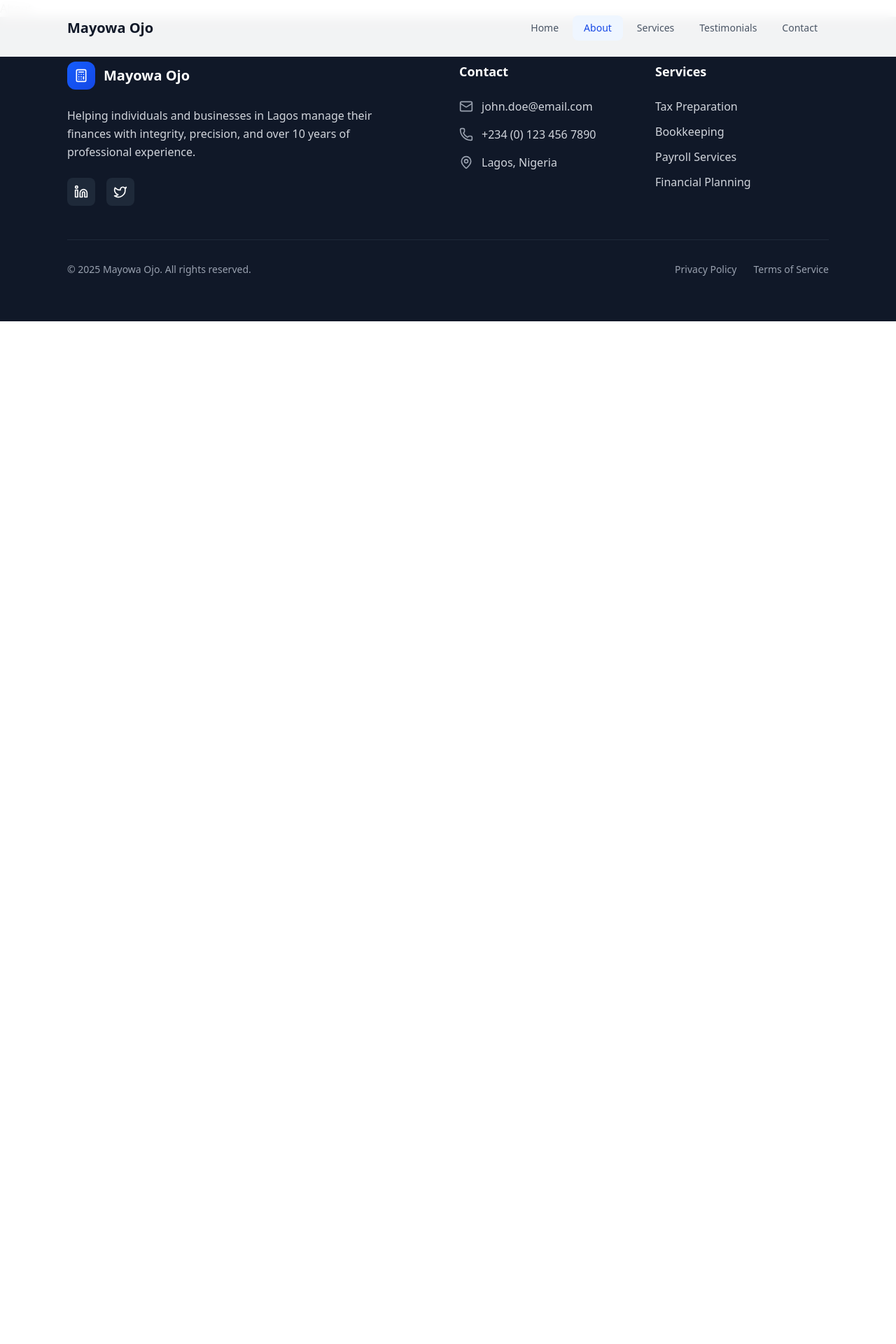
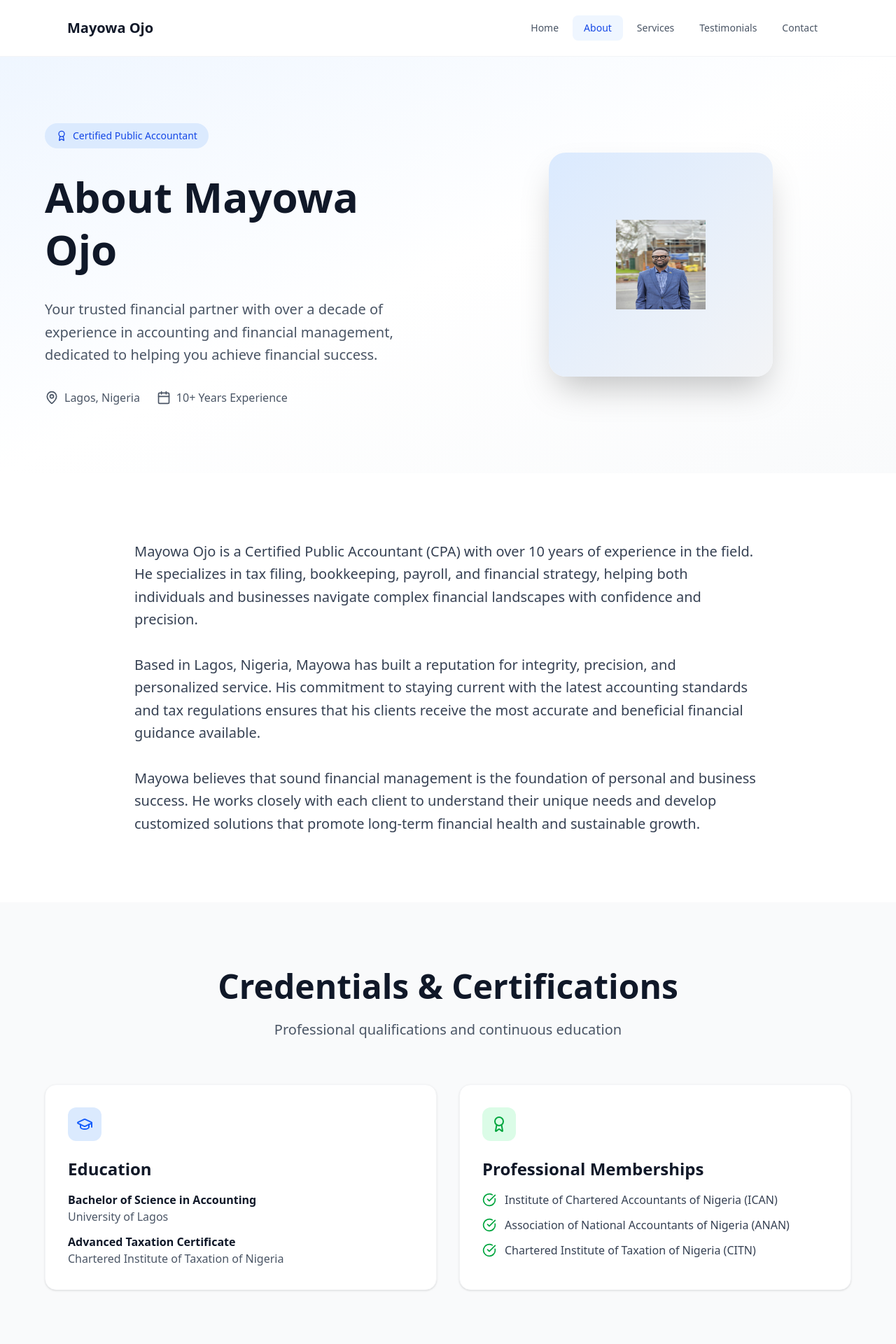
Before and after one commit to theNubiadev/mayowaojoWeb, a React (Vite) app: page /about in a window 1280 px wide. Shown: the top 1920 px of the page at 70% size. Before the commit the page ends 800 px from the top, so only its background shows below. Built offline with nearby package versions, Linux system fonts and the light colour scheme.

Commit message:
feat: added the hero image for the about

```diff
--- a/src/App.jsx
+++ b/src/App.jsx
@@ -4,6 +4,7 @@ import Header from './components/Header';
 import Footer from './components/Footer';
 import Home from "./pages/Home";
 import About from "./pages/About";
+import Contact from './pages/Contact';
 
 function App() {
   return (
@@ -14,6 +15,7 @@ function App() {
           <Routes>
             <Route path="/" element={<Home />} />
             <Route path="/about" element={<About />} />
+            <Route path="/contact" element={<Contact />} />
           </Routes>
         </main>
         <Footer />
--- a/src/components/Footer.jsx
+++ b/src/components/Footer.jsx
@@ -1,5 +1,5 @@
 import React from "react";
-import {Mail, Phone, MapPin, Linkedin, Twitter, Calculator} from "lucide-react";
+import {Mail, Phone, MapPin, Linkedin, Twitter} from "lucide-react";
 function Footer() {
   return (
  <footer className="bg-gray-900 text-white">
@@ -8,9 +8,6 @@ function Footer() {
           {/* Brand */}
           <div className="md:col-span-2 space-y-6">
             <div className="flex items-center space-x-3">
-              <div className="w-10 h-10 bg-gradient-to-br from-blue-600 to-blue-700 rounded-xl flex items-center justify-center">
-                <Calculator className="h-5 w-5 text-white" />
-              </div>
               <div className="flex flex-col">
                 <span className="text-xl font-bold">Mayowa Ojo</span>
                 {/* <span className="text-sm text-gray-400">Certified Public Accountant</span> */}
--- a/src/pages/About.jsx
+++ b/src/pages/About.jsx
@@ -1,8 +1,118 @@
 import React from 'react'
-
+import { Award,  Users, Calendar, MapPin, GraduationCap, CheckCircle} from 'lucide-react';
+import Hero from "../assets/Hero.jpg"
 function About() {
   return (
-    <div>About</div>
+    <div className="min-h-screen pt-20">
+      <section className="py-24 px-6 lg:px-8 bg-gradient-to-br from-blue-50 via-white to-gray-50">
+        <div className="max-w-6xl mx-auto">
+          <div className="grid grid-cols-1 lg:grid-cols-2 gap-16 items-center">
+            <div>
+              <div className="inline-flex items-center px-4 py-2 bg-blue-100 text-blue-700 rounded-full text-sm font-medium mb-8">
+                <Award className="h-4 w-4 mr-2" />
+                Certified Public Accountant
+              </div>
+              <h1 className="text-4xl md:text-6xl font-bold text-gray-900 mb-8 leading-tight">
+                About Mayowa Ojo
+              </h1>
+              <p className="text-xl text-gray-600 leading-relaxed mb-8">
+                Your trusted financial partner with over a decade of experience in accounting and financial management, dedicated to helping you achieve financial success.
+              </p>
+              <div className="flex items-center space-x-6 text-gray-600">
+                <div className="flex items-center">
+                  <MapPin className="h-5 w-5 mr-2" />
+                  <span>Lagos, Nigeria</span>
+                </div>
+                <div className="flex items-center">
+                  <Calendar className="h-5 w-5 mr-2" />
+                  <span>10+ Years Experience</span>
+                </div>
+              </div>
+            </div>
+            <div className="flex justify-center">
+              <div className="w-80 h-80 bg-gradient-to-br from-blue-100 to-gray-100 rounded-3xl flex items-center justify-center shadow-2xl">
+                <img src={Hero} className="h-32 w-32 text-gray-400 " />
+              </div>
+            </div>
+          </div>
+        </div>
+      </section>
+
+
+      {/* Bio Section */}
+      <section className="py-24 px-6 lg:px-8 bg-white">
+        <div className="max-w-4xl mx-auto">
+          <div className="prose prose-xl max-w-none">
+            <p className="text-xl text-gray-700 leading-relaxed mb-8">
+              Mayowa Ojo is a Certified Public Accountant (CPA) with over 10 years of experience in the field.
+              He specializes in tax filing, bookkeeping, payroll, and financial strategy, helping both individuals
+              and businesses navigate complex financial landscapes with confidence and precision.
+            </p>
+            <p className="text-xl text-gray-700 leading-relaxed mb-8">
+              Based in Lagos, Nigeria, Mayowa has built a reputation for integrity, precision, and personalized service.
+              His commitment to staying current with the latest accounting standards and tax regulations ensures that
+              his clients receive the most accurate and beneficial financial guidance available.
+            </p>
+            <p className="text-xl text-gray-700 leading-relaxed">
+              Mayowa believes that sound financial management is the foundation of personal and business success.
+              He works closely with each client to understand their unique needs and develop customized solutions
+              that promote long-term financial health and sustainable growth.
+            </p>
+          </div>
+        </div>
+      </section>
+
+
+       {/* Credentials */}
+      <section className="py-24 px-6 lg:px-8 bg-gray-50">
+        <div className="max-w-6xl mx-auto">
+          <div className="text-center mb-16">
+            <h2 className="text-4xl md:text-5xl font-bold text-gray-900 mb-6">Credentials & Certifications</h2>
+            <p className="text-xl text-gray-600">Professional qualifications and continuous education</p>
+          </div>
+
+          <div className="grid grid-cols-1 md:grid-cols-2 gap-8">
+            <div className="bg-white rounded-2xl p-8 shadow-sm border border-gray-100">
+              <div className="w-12 h-12 bg-blue-100 rounded-xl flex items-center justify-center mb-6">
+                <GraduationCap className="h-6 w-6 text-blue-600" />
+              </div>
+              <h3 className="text-2xl font-bold text-gray-900 mb-4">Education</h3>
+              <div className="space-y-3">
+                <div>
+                  <p className="font-semibold text-gray-900">Bachelor of Science in Accounting</p>
+                  <p className="text-gray-600">University of Lagos</p>
+                </div>
+                <div>
+                  <p className="font-semibold text-gray-900">Advanced Taxation Certificate</p>
+                  <p className="text-gray-600">Chartered Institute of Taxation of Nigeria</p>
+                </div>
+              </div>
+            </div>
+
+            <div className="bg-white rounded-2xl p-8 shadow-sm border border-gray-100">
+              <div className="w-12 h-12 bg-green-100 rounded-xl flex items-center justify-center mb-6">
+                <Award className="h-6 w-6 text-green-600" />
+              </div>
+              <h3 className="text-2xl font-bold text-gray-900 mb-4">Professional Memberships</h3>
+              <div className="space-y-3">
+                <div className="flex items-center">
+                  <CheckCircle className="h-5 w-5 text-green-600 mr-3" />
+                  <span className="text-gray-700">Institute of Chartered Accountants of Nigeria (ICAN)</span>
+                </div>
+                <div className="flex items-center">
+                  <CheckCircle className="h-5 w-5 text-green-600 mr-3" />
+                  <span className="text-gray-700">Association of National Accountants of Nigeria (ANAN)</span>
+                </div>
+                <div className="flex items-center">
+                  <CheckCircle className="h-5 w-5 text-green-600 mr-3" />
+                  <span className="text-gray-700">Chartered Institute of Taxation of Nigeria (CITN)</span>
+                </div>
+              </div>
+            </div>
+          </div>
+        </div>
+      </section>
+    </div>
   )
 }
 
--- /dev/null
+++ b/src/pages/Contact.jsx
@@ -0,0 +1,42 @@
+import React from 'react'
+import { Mail, Phone, MapPin, Clock, Send, CheckCircle, Calendar, MessageSquare } from 'lucide-react';
+
+function Contact() {
+    return (
+        <div className="min-h-screen pt-20">
+            {/* Hero Section */}
+            <section className="py-24 px-6 lg:px-8 bg-gradient-to-br from-blue-50 via-white to-gray-50">
+                <div className="max-w-6xl mx-auto text-center">
+                    <div className="inline-flex items-center px-4 py-2 bg-blue-100 text-blue-700 rounded-full text-sm font-medium mb-8">
+                        <MessageSquare className="h-4 w-4 mr-2" />
+                        Let's Start a Conversation
+                    </div>
+                    <h1 className="text-4xl md:text-6xl font-bold text-gray-900 mb-8 leading-tight">
+                        Get in Touch
+                    </h1>
+                    <p className="text-xl text-gray-600 max-w-4xl mx-auto leading-relaxed mb-12">
+                        Ready to take control of your finances? Let's discuss how we can help you achieve your financial goals and streamline your accounting processes.
+                    </p>
+                    <div className="flex flex-col sm:flex-row gap-4 justify-center">
+                        <a
+                            href="tel:+2341234567890"
+                            className="inline-flex items-center px-8 py-4 bg-blue-600 text-white font-semibold rounded-xl hover:bg-blue-700 transition-all duration-200 shadow-lg hover:shadow-xl"
+                        >
+                            <Phone className="h-5 w-5 mr-2" />
+                            Call Now
+                        </a>
+                        <a
+                            href="mailto:john.doe@email.com"
+                            className="inline-flex items-center px-8 py-4 bg-white text-gray-700 font-semibold rounded-xl border border-gray-200 hover:bg-gray-50 transition-all duration-200"
+                        >
+                            <Mail className="h-5 w-5 mr-2" />
+                            Send Email
+                        </a>
+                    </div>
+                </div>
+            </section>
+        </div>
+    )
+}
+
+export default Contact
--- a/src/pages/Home.jsx
+++ b/src/pages/Home.jsx
@@ -1,4 +1,4 @@
-import React from 'react'
+import React from "react"
 import { Link } from 'react-router-dom';
 import { ArrowRight, CheckCircle, Users, Award, Clock, TrendingUp, Shield, Star } from 'lucide-react';
 
@@ -12,7 +12,8 @@ function Home() {
               <Award className="h-4 w-4 mr-2" />
               Certified Accountant • 10+ Years Experience
             </div>
-          <h1 className="text-5xl md:text-7xl font-bold text-gray-900 mb-8 leading-tight">
+          <h1 className="text-5xl md:text-7xl font-bold text-gray-900 mb-8 leading-tight"> Hi, i'm
+            <br/>
               Mayowa Ojo
               {/* <span className="block text-3xl md:text-4xl font-medium text-gray-600 mt-4">
                 Your Trusted Financial Partner
```
Also changed, not shown: src/assets/hero.jpg (added).
